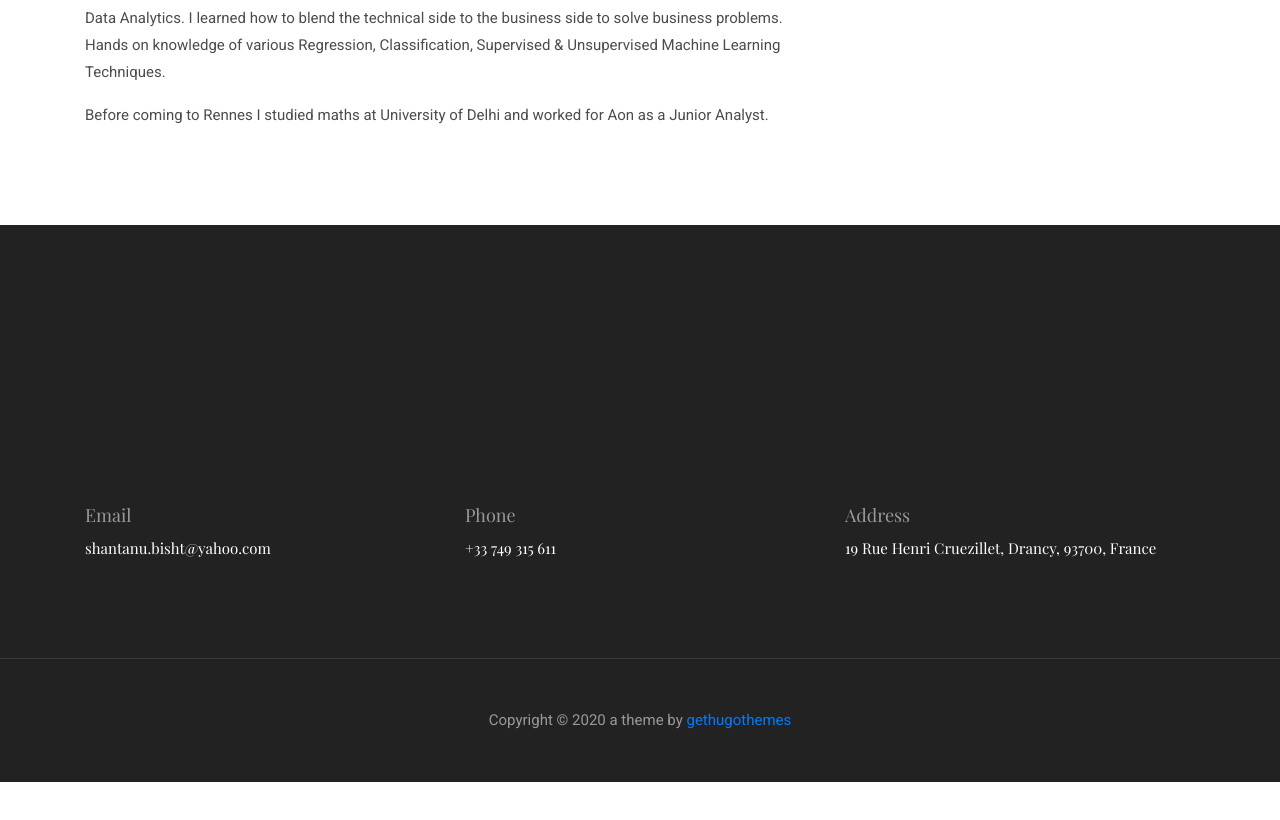
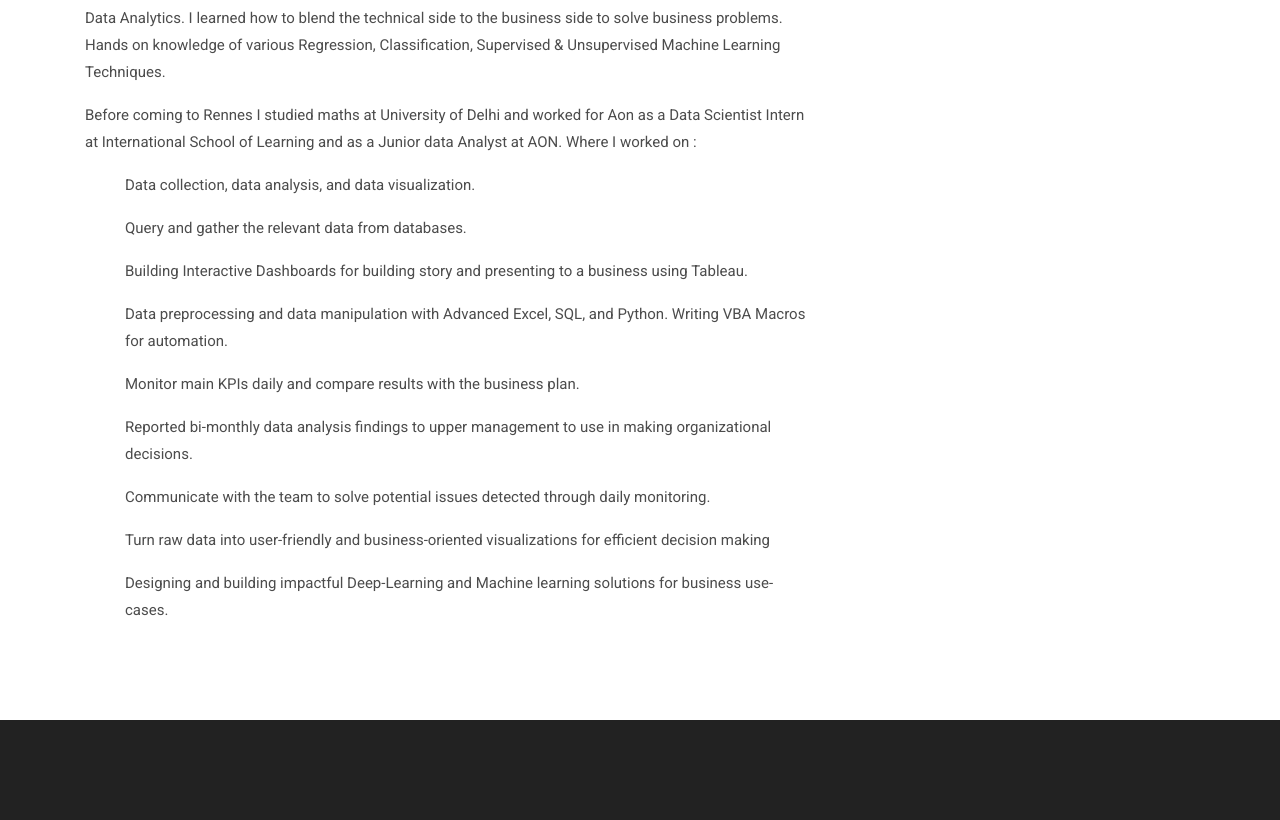
Before and after one commit to Shaan224/Shantanu-Bisht-Portfolio, a plain HTML site: page about/index.html in a window 1280 px wide. Shown: the part 869-1689 px from the top of the page. Before the commit the page ends 1651 px from the top, so only its background shows below. Drawn offline with nearby package versions, Linux system fonts and the light colour scheme; a script that the page names is missing.

Commit message:
Add files via upload

```diff
--- a/about/index.html
+++ b/about/index.html
@@ -117,7 +117,37 @@
         <p>Hi! My name is Shantanu Bisht. I am a Data Science enthusiast who is currently looking for an internship or entry-level job in data or business analytics to kick-start my career in the feild of data analytics.</p>
 <p>My current research interests are centered around Machine Learing, Business Interlligence, Artificial Intelligence, Big Data, Data Management, and Analytics. Through advanced courses on Python, Artificial Intelligence, Machine learning, Internet of Things, and Big Data Analytics, I have gained a thorough understanding of the mathematics that forms the base of these algorithms. I want to design autonomous agents that teach themselves to do well in any task. If we can do this, then we will be well on our way to general AI.</p>
 <p>I am in my final year of MSc. in Data and Business analytics at Rennes School of Business. In my masters, I learned about Social Media Intelligence, Marketing Research and Analysis, Retail Analytics, and Customer Data Analytics. I learned how to blend the technical side to the business side to solve business problems. Hands on knowledge of various Regression, Classification, Supervised &amp; Unsupervised Machine Learning Techniques.</p>
-<p>Before coming to Rennes I studied maths at University of Delhi and worked for Aon as a Junior Analyst.</p>
+<p>Before coming to Rennes I studied maths at University of Delhi and worked for Aon as a Data Scientist Intern at International School of Learning and as a Junior data Analyst at AON.
+Where I worked on :</p>
+<ul>
+<li>
+<p>Data collection, data analysis, and data visualization.</p>
+</li>
+<li>
+<p>Query and gather the relevant data from databases.</p>
+</li>
+<li>
+<p>Building Interactive Dashboards for building story and presenting to a business using Tableau.</p>
+</li>
+<li>
+<p>Data preprocessing and data manipulation with Advanced Excel, SQL, and Python. Writing VBA Macros for automation.</p>
+</li>
+<li>
+<p>Monitor main KPIs daily and compare results with the business plan.</p>
+</li>
+<li>
+<p>Reported bi-monthly data analysis findings to upper management to use in making organizational decisions.</p>
+</li>
+<li>
+<p>Communicate with the team to solve potential issues detected through daily monitoring.</p>
+</li>
+<li>
+<p>Turn raw data into user-friendly and business-oriented visualizations for efficient decision making</p>
+</li>
+<li>
+<p>Designing and building impactful Deep-Learning and Machine learning solutions for business use-cases.</p>
+</li>
+</ul>
 
       </div>
       <div class="col-md-4 text-center drag-lg-top">
```
Also changed, not shown: index.html (+7 -0 lines).
